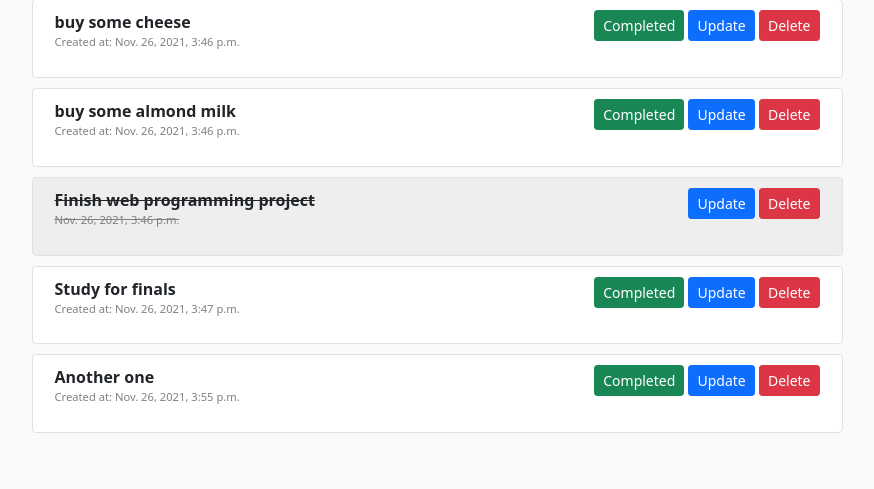
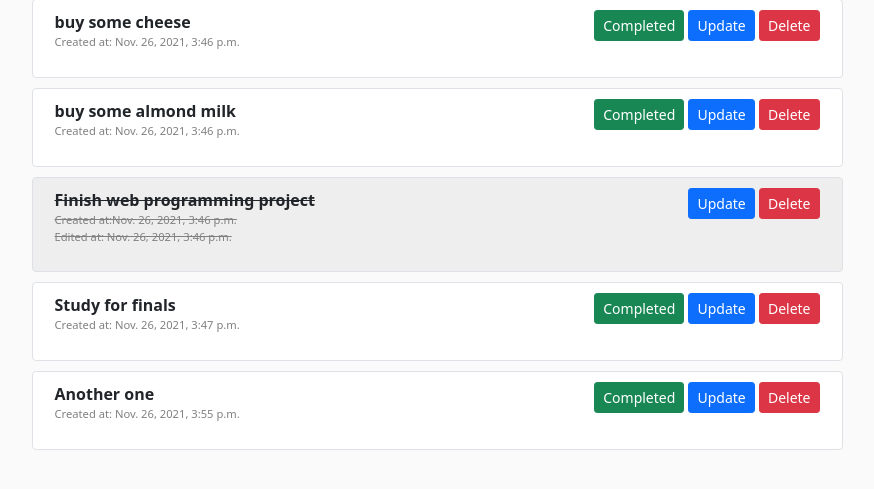
Before and after one commit to michaelFellows/HW4_ToDoList, a Django app: page / in a window 1280 px wide. Shown: the part 178-667 px from the top of the page, without its empty margins (203-1077 px from the left). Run offline with Django 3.2, Linux system fonts and the light colour scheme; data comes from the database, SQL or seed files in the repository; both versions use the stored data as it was after the commit.

Commit message:
Added the extra credit updated_at

```diff
--- a/Todo/models.py
+++ b/Todo/models.py
@@ -4,8 +4,8 @@ from django.db import models
 class Todo(models.Model):
     task_name = models.CharField(max_length=200)
     completed = models.BooleanField(default=False)
+    updated_at = models.DateTimeField(auto_now=True)
     created_at = models.DateTimeField(auto_now_add=True)
-    updated_at = models.DateTimeField(auto_now=True)
 
     def __str__(self):
         return self.task_name
--- a/Todo/views.py
+++ b/Todo/views.py
@@ -1,6 +1,9 @@
+from datetime import time
+
 from django.shortcuts import render, redirect
 from .models import Todo
 from .forms import TaskForm
+from datetime import datetime
 
 
 def index(request):
@@ -16,6 +19,8 @@ def update(request, id):
     form = TaskForm(request.POST or None, instance=task)
     if form.is_valid():
         form.save()
+        task.updated_at = datetime.now()
+        task.save()
         return redirect('index')
     return render(request, 'Todo/update.html', {'form': form})
 
--- a/templates/Todo/index.html
+++ b/templates/Todo/index.html
@@ -12,19 +12,27 @@
             <div class="task row border border-1 bg-white">
                 <div class="col-md-6 text-start">
                     <p class="fw-bold m-0">{{ task.task_name }}</p>
-                    <p class="created-at">Created at: {{ task.created_at }}</p>
+                    <p class="created-at {% if task.updated_at > task.created_at %} m-0 {% endif %}">Created
+                        at: {{ task.created_at }}</p>
+                    {% if task.updated_at > task.created_at %}
+                        <p class="created-at mt-0">Edited at: {{ task.updated_at }}</p>
+                    {% endif %}
                 </div>
+
                 <div class="col-md-6 text-md-end text-start">
                     <a class="btn btn-success btn-sm" href="{% url 'complete_task' task.id %}">Completed</a>
                     <a class="btn btn-primary btn-sm" href="{% url 'update' task.id %}">Update</a>
-                    <a class="btn btn-danger btn-sm"  href="{% url 'delete' task.id %}">Delete</a>
+                    <a class="btn btn-danger btn-sm" href="{% url 'delete' task.id %}">Delete</a>
                 </div>
             </div>
         {% elif task.completed %}
             <div class="completed task row border border-1">
                 <div class="col-md-6 text-start">
                     <p class="fw-bold m-0 text-decoration-line-through">{{ task.task_name }}</p>
-                    <p class="created-at text-decoration-line-through">{{ task.created_at }}</p>
+                    <p class="created-at text-decoration-line-through {% if task.updated_at > task.created_at %} m-0 {% endif %}">Created at:{{ task.created_at }}</p>
+                    {% if task.updated_at > task.created_at %}
+                        <p class="created-at mt-0 text-decoration-line-through">Edited at: {{ task.updated_at }}</p>
+                    {% endif %}
                 </div>
                 <div class="col-md-6 text-md-end text-start">
                     <a class="btn btn-primary btn-sm" href="{% url 'update' task.id %}">Update</a>
```
Also changed, not shown: db.sqlite3.
